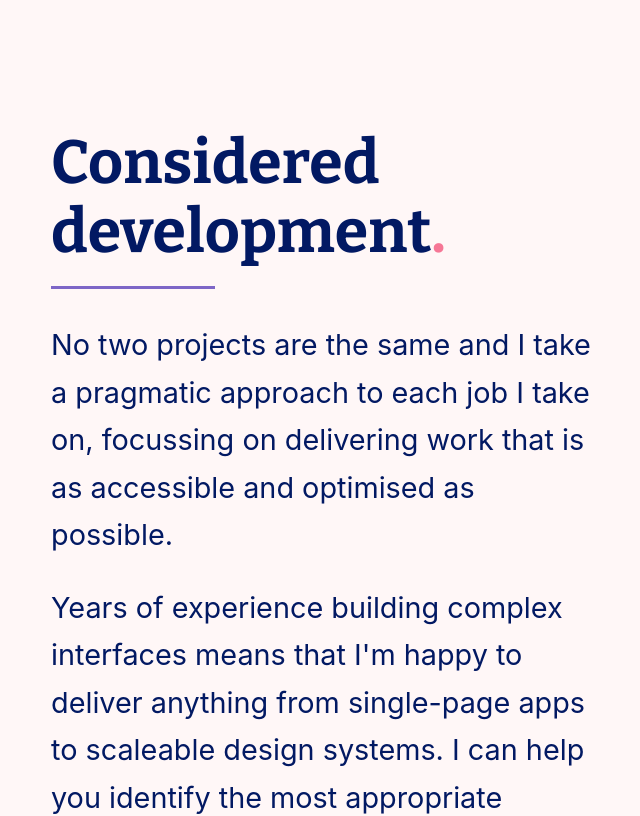
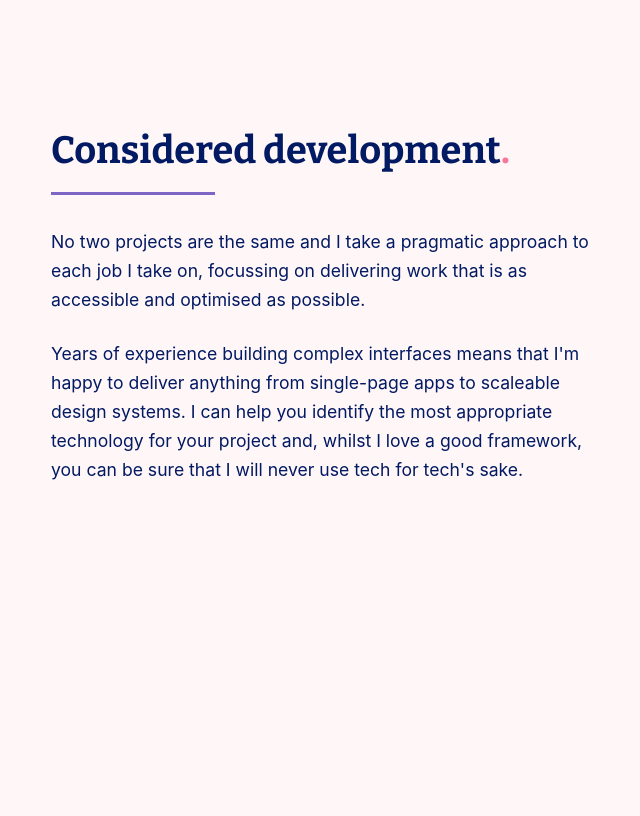
Before and after one commit to flobby41/Portfolio, a Next.js app: page /work in a window 768 px wide. Shown: the part 2440-3256 px from the top of the page, without its empty margins (59-699 px from the left). Built offline with nearby package versions, Linux system fonts and the light colour scheme.

Commit message:
feat: Implement automatic scroll to top on page load and adjust font sizes for better readability

```diff
--- a/src/components/home/Work.tsx
+++ b/src/components/home/Work.tsx
@@ -45,6 +45,11 @@ const Work = () => {
   });
 
   useEffect(() => {
+     // Défilement automatique vers le haut lors du chargement/refresh de la page
+     window.scrollTo({
+      top: 0,
+      behavior: 'auto' // Utiliser 'auto' pour un défilement instantané ou 'smooth' pour un défilement fluide
+    });
     // Gestion des effets de dérive sur les éléments décoratifs
     const handleMouseMove = (e: MouseEvent) => {
       if (!driftElements.current) {
@@ -281,6 +286,7 @@ const Work = () => {
                   Considered development<span className="dot">.</span>
                 </motion.h2>
 
+                {/* ligne hz */}
                 <motion.div
                   className="relative h-[3px] bg-[var(--line)] mt-4 mb-8 w-[30%]"
                   initial={{ scaleX: 0 }}
--- a/src/components/home/components.css
+++ b/src/components/home/components.css
@@ -380,7 +380,7 @@ dfn {
     font-size: 4.2rem;
   }
   .t-medium\:m {
-    font-size: 3.8rem;
+    font-size: 2.375rem;
   }
   .t-subhead\:m {
     font-size: 2.8rem;
@@ -488,7 +488,7 @@ p:not([class]) {
 }
 @media (min-width: 512px) {
   p:not([class]) {
-    font-size: 1.8rem;
+    font-size: 1.1rem;
   }
 }
 .article code {
```
